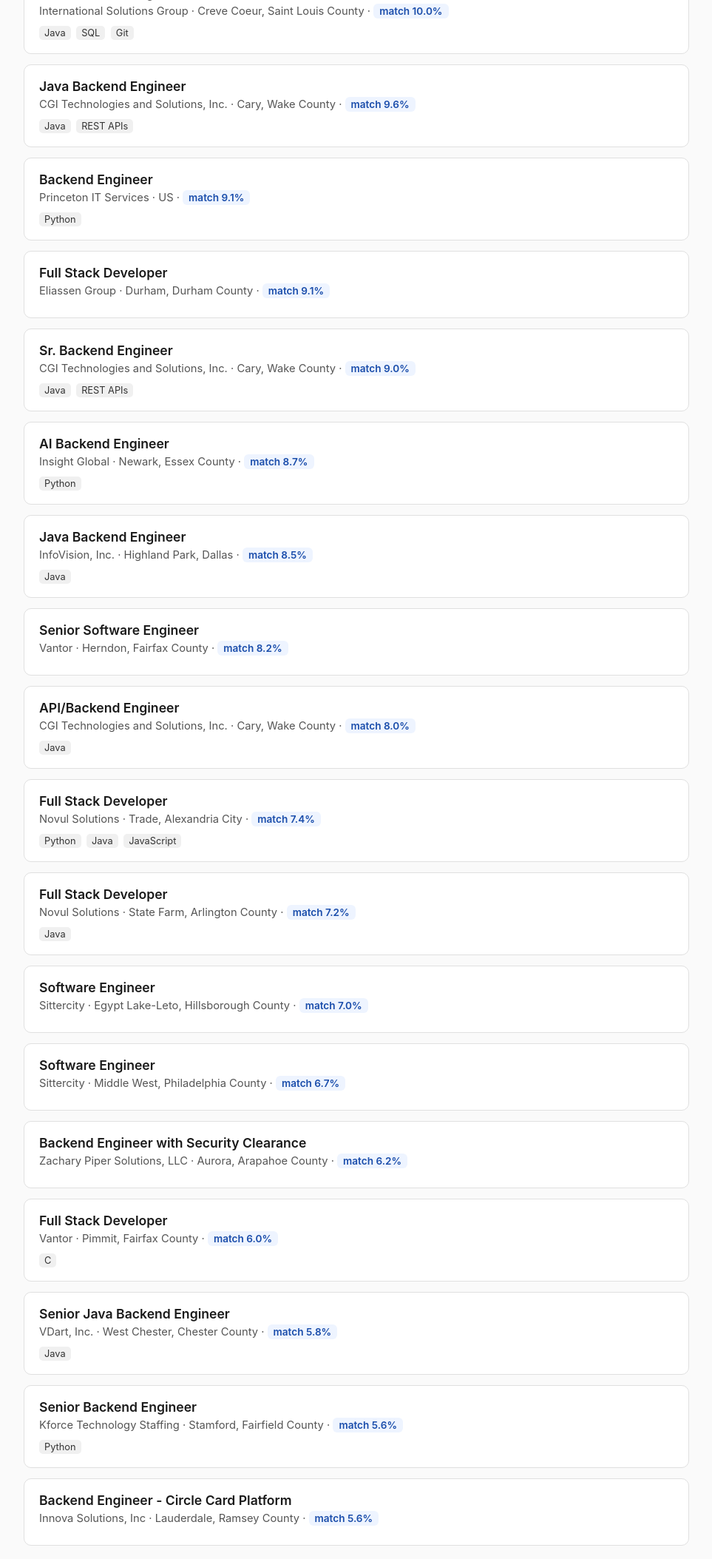
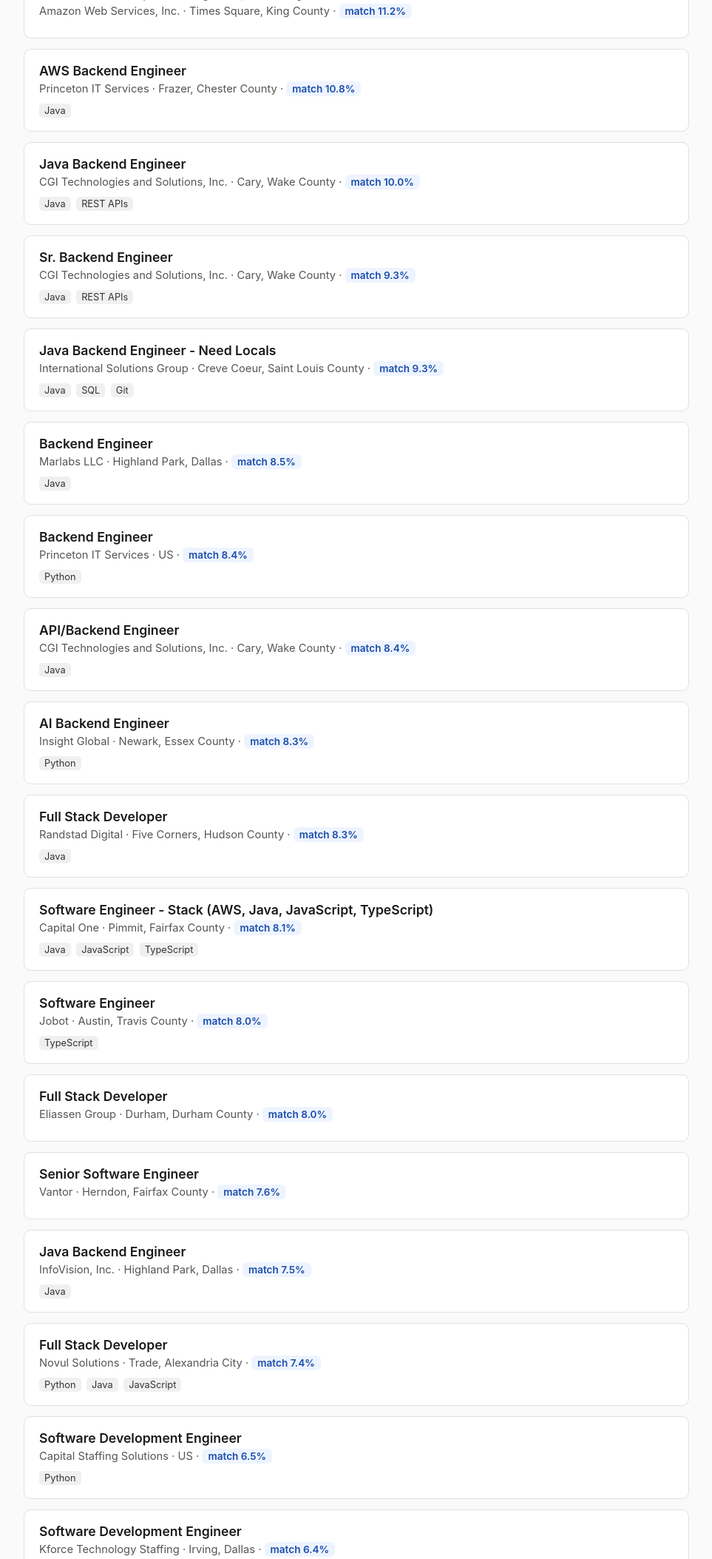
Before and after one commit to philipIsmail/job-matcher, a plain HTML site: page docs/index.html in a window 1280 px wide. Shown: the part 409-2516 px from the top of the page at 74% size, without its empty margins (158-1121 px from the left). Drawn offline with Linux system fonts and the light colour scheme.

Commit message:
Update daily job matches

```diff
--- a/docs/index.html
+++ b/docs/index.html
@@ -25,14 +25,52 @@
 </head>
 <body>
   <h1>Daily Job Matches</h1>
-  <div class="updated">Last updated: 2026-11-17 20:25 UTC · 20 jobs ranked</div>
+  <div class="updated">Last updated: 2026-11-18 19:55 UTC · 20 jobs ranked</div>
 
 
 
     <div class="job">
-      <div class="job-title"><a href="https://www.adzuna.com/land/ad/5814187240?se=oJ4hGMXi8RGAhJv8AEGtZw&utm_medium=api&utm_source=84fd4a8d&v=B8CA06CE8DC19DD6E4B54C3450FA5D1CDCCC4E3E" target="_blank">AWS Backend Engineer</a></div>
+      <div class="job-title"><a href="https://www.adzuna.com/land/ad/5970449937?se=rlCnAorj8RGr8oDCbkQIhA&utm_medium=api&utm_source=84fd4a8d&v=95C72A89E2C11DF9C3A88D6E769C33A5A5CCA6DC" target="_blank">Backend Engineer</a></div>
+      <div class="job-meta">LanceSoft Inc. &middot; US
+        &middot; <span class="score">match 13.7%</span>
+      </div>
+
+      <div class="skills">
+
+        <span class="skill-tag">TypeScript</span>
+
+        <span class="skill-tag">DynamoDB</span>
+
+      </div>
+
+    </div>
+
+    <div class="job">
+      <div class="job-title"><a href="https://www.adzuna.com/land/ad/5970028683?se=ZHLWAIrj8RGd8ssWAUUomg&utm_medium=api&utm_source=84fd4a8d&v=356194AF7DD3C99778644B3D9C5E4EAF72CAF180" target="_blank">Software Development Engineer, Payments And Fraud Prevention</a></div>
+      <div class="job-meta">Amazon Web Services, Inc. &middot; Times Square, King County
+        &middot; <span class="score">match 12.4%</span>
+      </div>
+
+      <div class="skills">
+
+        <span class="skill-tag">SQL</span>
+
+      </div>
+
+    </div>
+
+    <div class="job">
+      <div class="job-title"><a href="https://www.adzuna.com/land/ad/5970144967?se=ZHLWAIrj8RGd8ssWAUUomg&utm_medium=api&utm_source=84fd4a8d&v=E0056540CCEEE92D03D20644C698E4EA1F1D5532" target="_blank">Software Development Engineer, AWS Payments & Fraud Prevention</a></div>
+      <div class="job-meta">Amazon Web Services, Inc. &middot; Times Square, King County
+        &middot; <span class="score">match 11.2%</span>
+      </div>
+
+    </div>
+
+    <div class="job">
+      <div class="job-title"><a href="https://www.adzuna.com/land/ad/5814187240?se=rlCnAorj8RGr8oDCbkQIhA&utm_medium=api&utm_source=84fd4a8d&v=B8CA06CE8DC19DD6E4B54C3450FA5D1CDCCC4E3E" target="_blank">AWS Backend Engineer</a></div>
       <div class="job-meta">Princeton IT Services &middot; Frazer, Chester County
-        &middot; <span class="score">match 13.2%</span>
+        &middot; <span class="score">match 10.8%</span>
       </div>
 
       <div class="skills">
@@ -44,25 +82,41 @@
     </div>
 
     <div class="job">
-      <div class="job-title"><a href="https://www.adzuna.com/land/ad/5953520368?se=oJ4hGMXi8RGAhJv8AEGtZw&utm_medium=api&utm_source=84fd4a8d&v=A208912BFE044622296254CCAD61BDA68C848154" target="_blank">Senior Backend Engineer - Java / AWS</a></div>
-      <div class="job-meta">HyrUS Inc. &middot; Mount Rainier, Prince George's County
-        &middot; <span class="score">match 12.4%</span>
+      <div class="job-title"><a href="https://www.adzuna.com/land/ad/5954381910?se=rlCnAorj8RGr8oDCbkQIhA&utm_medium=api&utm_source=84fd4a8d&v=D29D4120D9FE2CFC1778401F64E52CBB7E42C690" target="_blank">Java Backend Engineer</a></div>
+      <div class="job-meta">CGI Technologies and Solutions, Inc. &middot; Cary, Wake County
+        &middot; <span class="score">match 10.0%</span>
       </div>
 
       <div class="skills">
 
-        <span class="skill-tag">Python</span>
+        <span class="skill-tag">Java</span>
 
-        <span class="skill-tag">Java</span>
+        <span class="skill-tag">REST APIs</span>
 
       </div>
 
     </div>
 
     <div class="job">
-      <div class="job-title"><a href="https://www.adzuna.com/land/ad/5948367601?se=oJ4hGMXi8RGAhJv8AEGtZw&utm_medium=api&utm_source=84fd4a8d&v=FF7E4FEA03673707C78B62B10979E55CEE7D5C1D" target="_blank">Java Backend Engineer - Need Locals</a></div>
+      <div class="job-title"><a href="https://www.adzuna.com/land/ad/5954381897?se=rlCnAorj8RGr8oDCbkQIhA&utm_medium=api&utm_source=84fd4a8d&v=AB7486046A85CF2393069F2586EE20C93BB7389C" target="_blank">Sr. Backend Engineer</a></div>
+      <div class="job-meta">CGI Technologies and Solutions, Inc. &middot; Cary, Wake County
+        &middot; <span class="score">match 9.3%</span>
+      </div>
+
+      <div class="skills">
+
+        <span class="skill-tag">Java</span>
+
+        <span class="skill-tag">REST APIs</span>
+
+      </div>
+
+    </div>
+
+    <div class="job">
+      <div class="job-title"><a href="https://www.adzuna.com/land/ad/5948367601?se=rlCnAorj8RGr8oDCbkQIhA&utm_medium=api&utm_source=84fd4a8d&v=FF7E4FEA03673707C78B62B10979E55CEE7D5C1D" target="_blank">Java Backend Engineer - Need Locals</a></div>
       <div class="job-meta">International Solutions Group &middot; Creve Coeur, Saint Louis County
-        &middot; <span class="score">match 10.0%</span>
+        &middot; <span class="score">match 9.3%</span>
       </div>
 
       <div class="skills">
@@ -78,76 +132,8 @@
     </div>
 
     <div class="job">
-      <div class="job-title"><a href="https://www.adzuna.com/land/ad/5954381910?se=oJ4hGMXi8RGAhJv8AEGtZw&utm_medium=api&utm_source=84fd4a8d&v=D29D4120D9FE2CFC1778401F64E52CBB7E42C690" target="_blank">Java Backend Engineer</a></div>
-      <div class="job-meta">CGI Technologies and Solutions, Inc. &middot; Cary, Wake County
-        &middot; <span class="score">match 9.6%</span>
-      </div>
-
-      <div class="skills">
-
-        <span class="skill-tag">Java</span>
-
-        <span class="skill-tag">REST APIs</span>
-
-      </div>
-
-    </div>
-
-    <div class="job">
-      <div class="job-title"><a href="https://www.adzuna.com/land/ad/5814218771?se=oJ4hGMXi8RGAhJv8AEGtZw&utm_medium=api&utm_source=84fd4a8d&v=E91B3A74F87449BB608350F88FF03F643F84C416" target="_blank">Backend Engineer</a></div>
-      <div class="job-meta">Princeton IT Services &middot; US
-        &middot; <span class="score">match 9.1%</span>
-      </div>
-
-      <div class="skills">
-
-        <span class="skill-tag">Python</span>
-
-      </div>
-
-    </div>
-
-    <div class="job">
-      <div class="job-title"><a href="https://www.adzuna.com/land/ad/5955581201?se=tiQ2F8Xi8RGCeYlxCY1BVA&utm_medium=api&utm_source=84fd4a8d&v=138E78C4181D0D4D526F63E0E03F52BDA0580831" target="_blank">Full Stack Developer</a></div>
-      <div class="job-meta">Eliassen Group &middot; Durham, Durham County
-        &middot; <span class="score">match 9.1%</span>
-      </div>
-
-    </div>
-
-    <div class="job">
-      <div class="job-title"><a href="https://www.adzuna.com/land/ad/5954381897?se=oJ4hGMXi8RGAhJv8AEGtZw&utm_medium=api&utm_source=84fd4a8d&v=AB7486046A85CF2393069F2586EE20C93BB7389C" target="_blank">Sr. Backend Engineer</a></div>
-      <div class="job-meta">CGI Technologies and Solutions, Inc. &middot; Cary, Wake County
-        &middot; <span class="score">match 9.0%</span>
-      </div>
-
-      <div class="skills">
-
-        <span class="skill-tag">Java</span>
-
-        <span class="skill-tag">REST APIs</span>
-
-      </div>
-
-    </div>
-
-    <div class="job">
-      <div class="job-title"><a href="https://www.adzuna.com/land/ad/5930488051?se=oJ4hGMXi8RGAhJv8AEGtZw&utm_medium=api&utm_source=84fd4a8d&v=8AD53A34E82E4306562B60747154B25AA53212C7" target="_blank">AI Backend Engineer</a></div>
-      <div class="job-meta">Insight Global &middot; Newark, Essex County
-        &middot; <span class="score">match 8.7%</span>
-      </div>
-
-      <div class="skills">
-
-        <span class="skill-tag">Python</span>
-
-      </div>
-
-    </div>
-
-    <div class="job">
-      <div class="job-title"><a href="https://www.adzuna.com/land/ad/5945987453?se=oJ4hGMXi8RGAhJv8AEGtZw&utm_medium=api&utm_source=84fd4a8d&v=5A72CC6330F3311389CEF3CF2BBBBC9896E4CA53" target="_blank">Java Backend Engineer</a></div>
-      <div class="job-meta">InfoVision, Inc. &middot; Highland Park, Dallas
+      <div class="job-title"><a href="https://www.adzuna.com/land/ad/5969438251?se=rlCnAorj8RGr8oDCbkQIhA&utm_medium=api&utm_source=84fd4a8d&v=BD5D7C04F06E54F1C4D17C053BC498D6FBFC98F5" target="_blank">Backend Engineer</a></div>
+      <div class="job-meta">Marlabs LLC &middot; Highland Park, Dallas
         &middot; <span class="score">match 8.5%</span>
       </div>
 
@@ -160,17 +146,23 @@
     </div>
 
     <div class="job">
-      <div class="job-title"><a href="https://www.adzuna.com/land/ad/5951848247?se=UCdGFcXi8RGvetEb-95Ieg&utm_medium=api&utm_source=84fd4a8d&v=1140F757B0CEE625B855D8D58B86E452E494893E" target="_blank">Senior Software Engineer</a></div>
-      <div class="job-meta">Vantor &middot; Herndon, Fairfax County
-        &middot; <span class="score">match 8.2%</span>
+      <div class="job-title"><a href="https://www.adzuna.com/land/ad/5814218771?se=rlCnAorj8RGr8oDCbkQIhA&utm_medium=api&utm_source=84fd4a8d&v=E91B3A74F87449BB608350F88FF03F643F84C416" target="_blank">Backend Engineer</a></div>
+      <div class="job-meta">Princeton IT Services &middot; US
+        &middot; <span class="score">match 8.4%</span>
+      </div>
+
+      <div class="skills">
+
+        <span class="skill-tag">Python</span>
+
       </div>
 
     </div>
 
     <div class="job">
-      <div class="job-title"><a href="https://www.adzuna.com/land/ad/5954381903?se=oJ4hGMXi8RGAhJv8AEGtZw&utm_medium=api&utm_source=84fd4a8d&v=D922CD9304F72BCB38E530DFC28B2348B5B2712F" target="_blank">API/Backend Engineer</a></div>
+      <div class="job-title"><a href="https://www.adzuna.com/land/ad/5954381903?se=rlCnAorj8RGr8oDCbkQIhA&utm_medium=api&utm_source=84fd4a8d&v=D922CD9304F72BCB38E530DFC28B2348B5B2712F" target="_blank">API/Backend Engineer</a></div>
       <div class="job-meta">CGI Technologies and Solutions, Inc. &middot; Cary, Wake County
-        &middot; <span class="score">match 8.0%</span>
+        &middot; <span class="score">match 8.4%</span>
       </div>
 
       <div class="skills">
@@ -182,7 +174,97 @@
     </div>
 
     <div class="job">
-      <div class="job-title"><a href="https://www.adzuna.com/land/ad/5903176807?se=tiQ2F8Xi8RGCeYlxCY1BVA&utm_medium=api&utm_source=84fd4a8d&v=16743A057560DED467E0CDD79F30E9503D2F3E39" target="_blank">Full Stack Developer</a></div>
+      <div class="job-title"><a href="https://www.adzuna.com/land/ad/5930488051?se=rlCnAorj8RGr8oDCbkQIhA&utm_medium=api&utm_source=84fd4a8d&v=8AD53A34E82E4306562B60747154B25AA53212C7" target="_blank">AI Backend Engineer</a></div>
+      <div class="job-meta">Insight Global &middot; Newark, Essex County
+        &middot; <span class="score">match 8.3%</span>
+      </div>
+
+      <div class="skills">
+
+        <span class="skill-tag">Python</span>
+
+      </div>
+
+    </div>
+
+    <div class="job">
+      <div class="job-title"><a href="https://www.adzuna.com/land/ad/5943738159?se=gBrLAYrj8RGJIPdCgdO99w&utm_medium=api&utm_source=84fd4a8d&v=299E40E4506FA617E989AE9CCB9D8C5E3F8CD763" target="_blank">Full Stack Developer</a></div>
+      <div class="job-meta">Randstad Digital &middot; Five Corners, Hudson County
+        &middot; <span class="score">match 8.3%</span>
+      </div>
+
+      <div class="skills">
+
+        <span class="skill-tag">Java</span>
+
+      </div>
+
+    </div>
+
+    <div class="job">
+      <div class="job-title"><a href="https://www.adzuna.com/land/ad/5970131895?se=zszR_4nj8RGd8ssWAUUomg&utm_medium=api&utm_source=84fd4a8d&v=76DC3CD61FD54B765F0A698BA82628CDE9D8CE63" target="_blank">Software Engineer - Stack (AWS, Java, JavaScript, TypeScript)</a></div>
+      <div class="job-meta">Capital One &middot; Pimmit, Fairfax County
+        &middot; <span class="score">match 8.1%</span>
+      </div>
+
+      <div class="skills">
+
+        <span class="skill-tag">Java</span>
+
+        <span class="skill-tag">JavaScript</span>
+
+        <span class="skill-tag">TypeScript</span>
+
+      </div>
+
+    </div>
+
+    <div class="job">
+      <div class="job-title"><a href="https://www.adzuna.com/land/ad/5943214966?se=zszR_4nj8RGd8ssWAUUomg&utm_medium=api&utm_source=84fd4a8d&v=398DB97A076773E5841C3277BAB8C68FF06A53F0" target="_blank">Software Engineer</a></div>
+      <div class="job-meta">Jobot &middot; Austin, Travis County
+        &middot; <span class="score">match 8.0%</span>
+      </div>
+
+      <div class="skills">
+
+        <span class="skill-tag">TypeScript</span>
+
+      </div>
+
+    </div>
+
+    <div class="job">
+      <div class="job-title"><a href="https://www.adzuna.com/land/ad/5955581201?se=gBrLAYrj8RGJIPdCgdO99w&utm_medium=api&utm_source=84fd4a8d&v=138E78C4181D0D4D526F63E0E03F52BDA0580831" target="_blank">Full Stack Developer</a></div>
+      <div class="job-meta">Eliassen Group &middot; Durham, Durham County
+        &middot; <span class="score">match 8.0%</span>
+      </div>
+
+    </div>
+
+    <div class="job">
+      <div class="job-title"><a href="https://www.adzuna.com/land/ad/5951848247?se=zszR_4nj8RGd8ssWAUUomg&utm_medium=api&utm_source=84fd4a8d&v=1140F757B0CEE625B855D8D58B86E452E494893E" target="_blank">Senior Software Engineer</a></div>
+      <div class="job-meta">Vantor &middot; Herndon, Fairfax County
+        &middot; <span class="score">match 7.6%</span>
+      </div>
+
+    </div>
+
+    <div class="job">
+      <div class="job-title"><a href="https://www.adzuna.com/land/ad/5945987453?se=rlCnAorj8RGr8oDCbkQIhA&utm_medium=api&utm_source=84fd4a8d&v=5A72CC6330F3311389CEF3CF2BBBBC9896E4CA53" target="_blank">Java Backend Engineer</a></div>
+      <div class="job-meta">InfoVision, Inc. &middot; Highland Park, Dallas
+        &middot; <span class="score">match 7.5%</span>
+      </div>
+
+      <div class="skills">
+
+        <span class="skill-tag">Java</span>
+
+      </div>
+
+    </div>
+
+    <div class="job">
+      <div class="job-title"><a href="https://www.adzuna.com/land/ad/5903176807?se=gBrLAYrj8RGJIPdCgdO99w&utm_medium=api&utm_source=84fd4a8d&v=16743A057560DED467E0CDD79F30E9503D2F3E39" target="_blank">Full Stack Developer</a></div>
       <div class="job-meta">Novul Solutions &middot; Trade, Alexandria City
         &middot; <span class="score">match 7.4%</span>
       </div>
@@ -200,75 +282,9 @@
     </div>
 
     <div class="job">
-      <div class="job-title"><a href="https://www.adzuna.com/land/ad/5958613574?se=tiQ2F8Xi8RGCeYlxCY1BVA&utm_medium=api&utm_source=84fd4a8d&v=7FB4835A653E1B6641CFC4C31C0B721341C84C95" target="_blank">Full Stack Developer</a></div>
-      <div class="job-meta">Novul Solutions &middot; State Farm, Arlington County
-        &middot; <span class="score">match 7.2%</span>
-      </div>
-
-      <div class="skills">
-
-        <span class="skill-tag">Java</span>
-
-      </div>
-
-    </div>
-
-    <div class="job">
-      <div class="job-title"><a href="https://www.adzuna.com/land/ad/5947859861?se=UCdGFcXi8RGvetEb-95Ieg&utm_medium=api&utm_source=84fd4a8d&v=D6B4CF1755C8647AC57F30F88DB87D3A9DFFF10C" target="_blank">Software Engineer</a></div>
-      <div class="job-meta">Sittercity &middot; Egypt Lake-Leto, Hillsborough County
-        &middot; <span class="score">match 7.0%</span>
-      </div>
-
-    </div>
-
-    <div class="job">
-      <div class="job-title"><a href="https://www.adzuna.com/land/ad/5962709818?se=UCdGFcXi8RGvetEb-95Ieg&utm_medium=api&utm_source=84fd4a8d&v=ABCE61B170EA1A5C2A21914CD766C5524905BC96" target="_blank">Software Engineer</a></div>
-      <div class="job-meta">Sittercity &middot; Middle West, Philadelphia County
-        &middot; <span class="score">match 6.7%</span>
-      </div>
-
-    </div>
-
-    <div class="job">
-      <div class="job-title"><a href="https://www.adzuna.com/land/ad/5740550284?se=oJ4hGMXi8RGAhJv8AEGtZw&utm_medium=api&utm_source=84fd4a8d&v=0EE4095650FC7C564679FB53E289826A24661006" target="_blank">Backend Engineer with Security Clearance</a></div>
-      <div class="job-meta">Zachary Piper Solutions, LLC &middot; Aurora, Arapahoe County
-        &middot; <span class="score">match 6.2%</span>
-      </div>
-
-    </div>
-
-    <div class="job">
-      <div class="job-title"><a href="https://www.adzuna.com/land/ad/5968742858?se=tiQ2F8Xi8RGCeYlxCY1BVA&utm_medium=api&utm_source=84fd4a8d&v=6AB0C1C1FB8EDE4F76E2D7B9E37F6D3759B813DE" target="_blank">Full Stack Developer</a></div>
-      <div class="job-meta">Vantor &middot; Pimmit, Fairfax County
-        &middot; <span class="score">match 6.0%</span>
-      </div>
-
-      <div class="skills">
-
-        <span class="skill-tag">C</span>
-
-      </div>
-
-    </div>
-
-    <div class="job">
-      <div class="job-title"><a href="https://www.adzuna.com/land/ad/5967985346?se=oJ4hGMXi8RGAhJv8AEGtZw&utm_medium=api&utm_source=84fd4a8d&v=F2678EE5B53413BF055ADC8E06527FD1B218664E" target="_blank">Senior Java Backend Engineer</a></div>
-      <div class="job-meta">VDart, Inc. &middot; West Chester, Chester County
-        &middot; <span class="score">match 5.8%</span>
-      </div>
-
-      <div class="skills">
-
-        <span class="skill-tag">Java</span>
-
-      </div>
-
-    </div>
-
-    <div class="job">
-      <div class="job-title"><a href="https://www.adzuna.com/land/ad/5871035005?se=oJ4hGMXi8RGAhJv8AEGtZw&utm_medium=api&utm_source=84fd4a8d&v=AC946F18307F54153A6D1CCBE14EF0B9C9F859D5" target="_blank">Senior Backend Engineer</a></div>
-      <div class="job-meta">Kforce Technology Staffing &middot; Stamford, Fairfield County
-        &middot; <span class="score">match 5.6%</span>
+      <div class="job-title"><a href="https://www.adzuna.com/land/ad/5950838137?se=ZHLWAIrj8RGd8ssWAUUomg&utm_medium=api&utm_source=84fd4a8d&v=94763DCA3A4A9A1749A4660D75369E6C09AD0E71" target="_blank">Software Development Engineer</a></div>
+      <div class="job-meta">Capital Staffing Solutions &middot; US
+        &middot; <span class="score">match 6.5%</span>
       </div>
 
       <div class="skills">
@@ -280,9 +296,9 @@
     </div>
 
     <div class="job">
-      <div class="job-title"><a href="https://www.adzuna.com/land/ad/5936845917?se=oJ4hGMXi8RGAhJv8AEGtZw&utm_medium=api&utm_source=84fd4a8d&v=D2D6DBD3473B2FB113EE15A9D12ED1F9EA926404" target="_blank">Backend Engineer - Circle Card Platform</a></div>
-      <div class="job-meta">Innova Solutions, Inc &middot; Lauderdale, Ramsey County
-        &middot; <span class="score">match 5.6%</span>
+      <div class="job-title"><a href="https://www.adzuna.com/land/ad/5952091198?se=ZHLWAIrj8RGd8ssWAUUomg&utm_medium=api&utm_source=84fd4a8d&v=3EB88E46983FB037430C49A29BB809A9A251C481" target="_blank">Software Development Engineer</a></div>
+      <div class="job-meta">Kforce Technology Staffing &middot; Irving, Dallas
+        &middot; <span class="score">match 6.4%</span>
       </div>
 
     </div>
```
